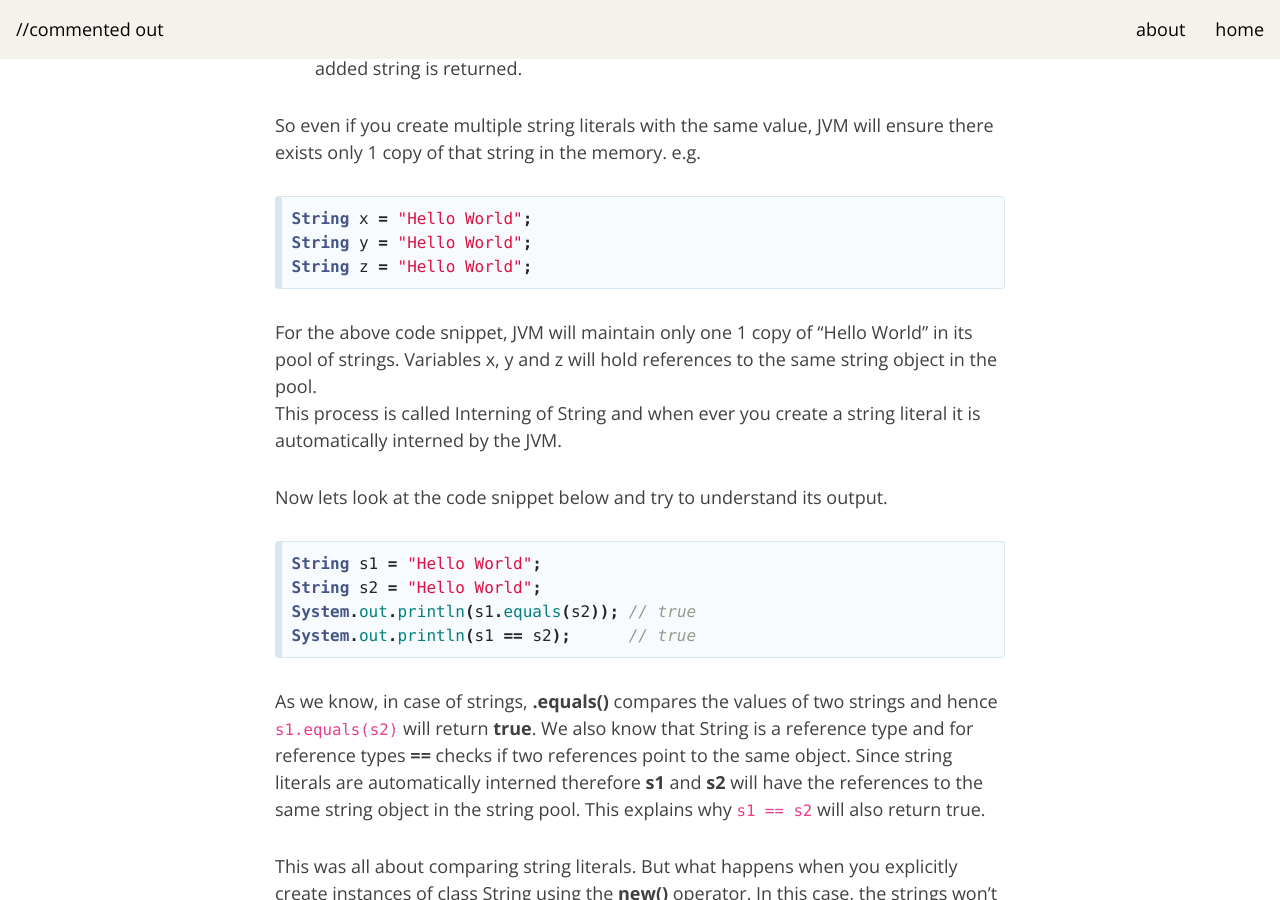
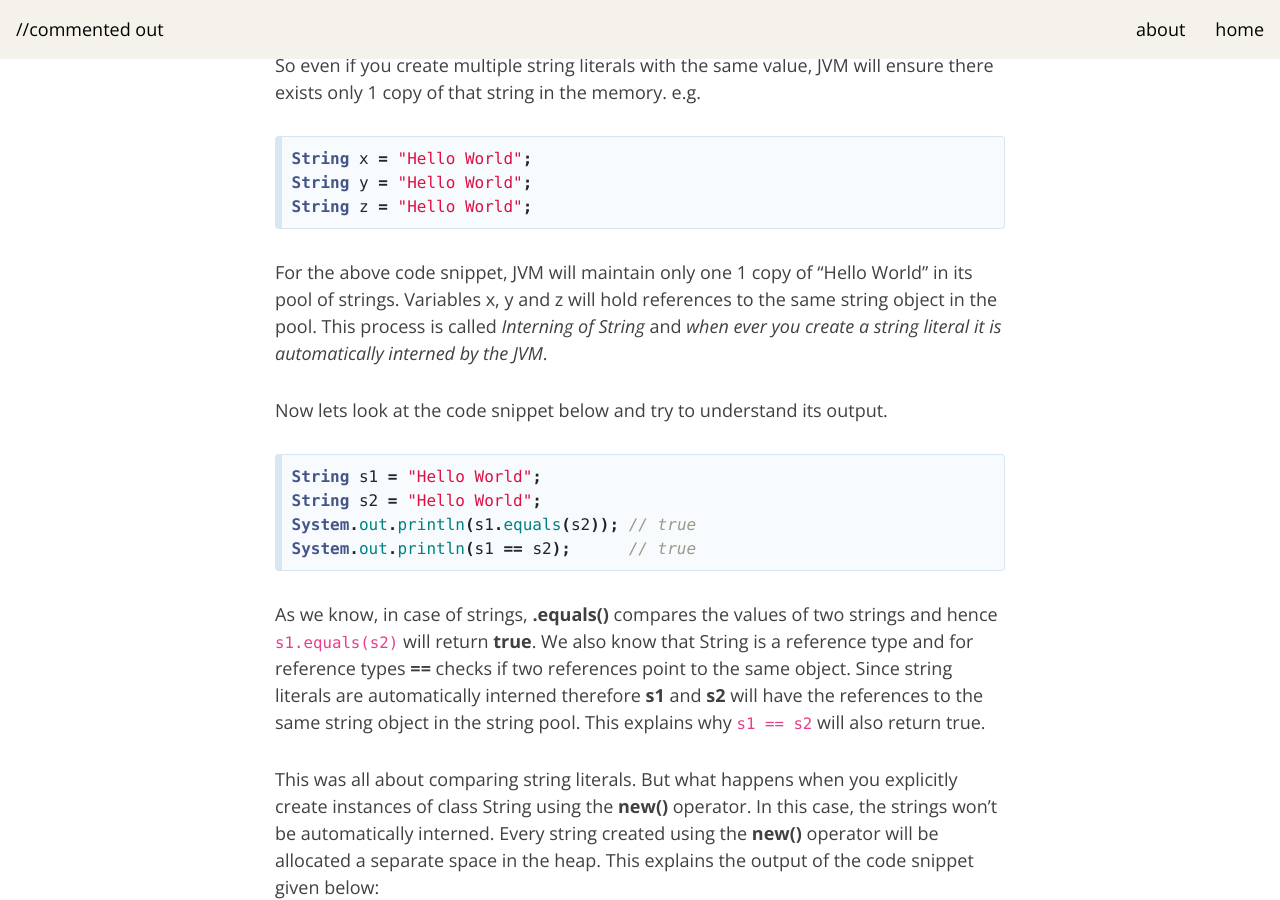
Before and after one commit to commentedout/commentedout.github.io, a Jekyll site: the page built from _posts/2020-04-09-comparing-string-java-cs.md, in a window 1280 px wide and 900 px high, scrolled down 1613 px. Built offline with Jekyll 4.4.1, drawn with Linux system fonts in a browser that asks for light colours; nearby versions of some CDN libraries; some of the changed text lies outside the part shown.

```diff
--- a/_posts/2020-04-09-comparing-string-java-cs.md
+++ b/_posts/2020-04-09-comparing-string-java-cs.md
@@ -51,8 +48,7 @@ String x = "Hello World";
 String y = "Hello World";
 String z = "Hello World";
 ~~~
-For the above code snippet, JVM will maintain only one 1 copy of "Hello World" in its pool of strings. Variables x, y and z will hold references to the same string object in the pool.
-This process is called Interning of String and when ever you create a string literal it is automatically interned by the JVM.
+For the above code snippet, JVM will maintain only one 1 copy of "Hello World" in its pool of strings. Variables x, y and z will hold references to the same string object in the pool. This process is called *Interning of String* and *when ever you create a string literal it is automatically interned by the JVM*.
 
 Now lets look at the code snippet below and try to understand its output.
 ~~~java
```
Also changed, not shown: other parts of _posts/2020-04-09-comparing-string-java-cs.md (+1 -4 lines).
